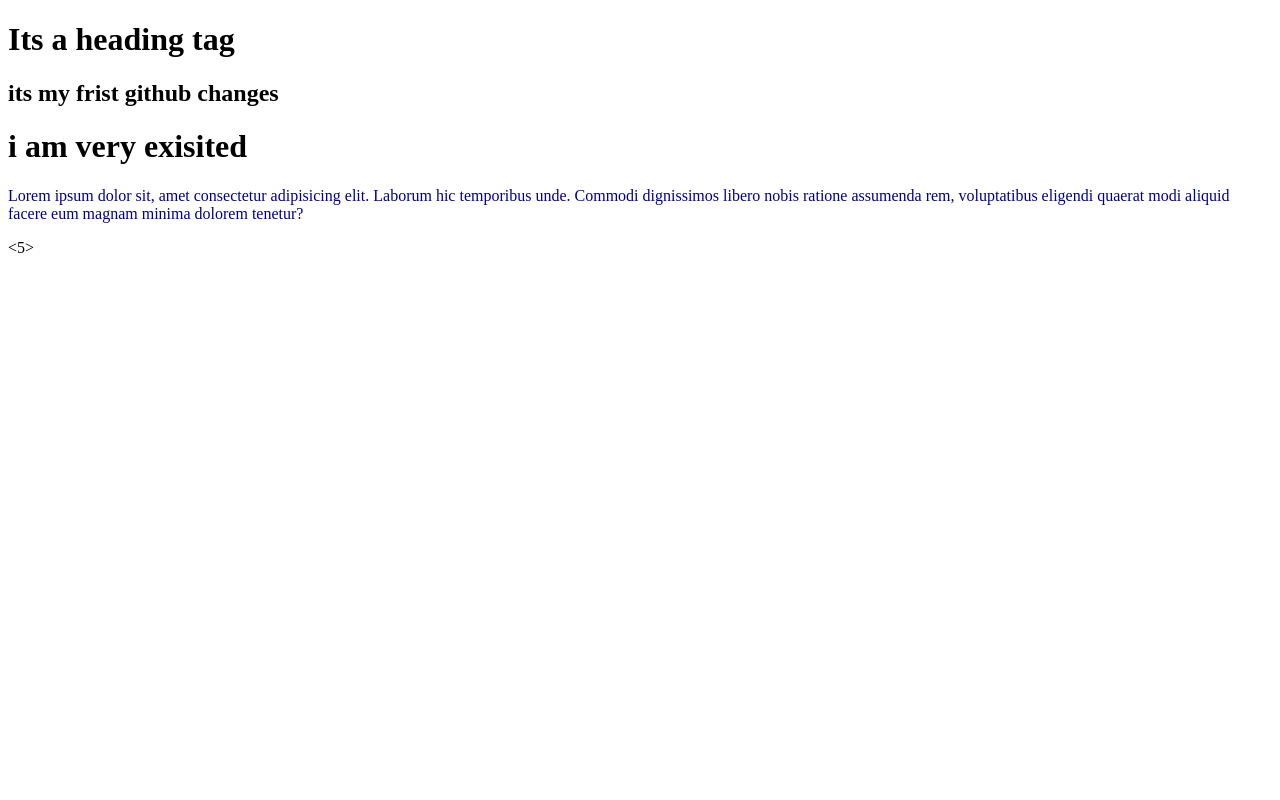
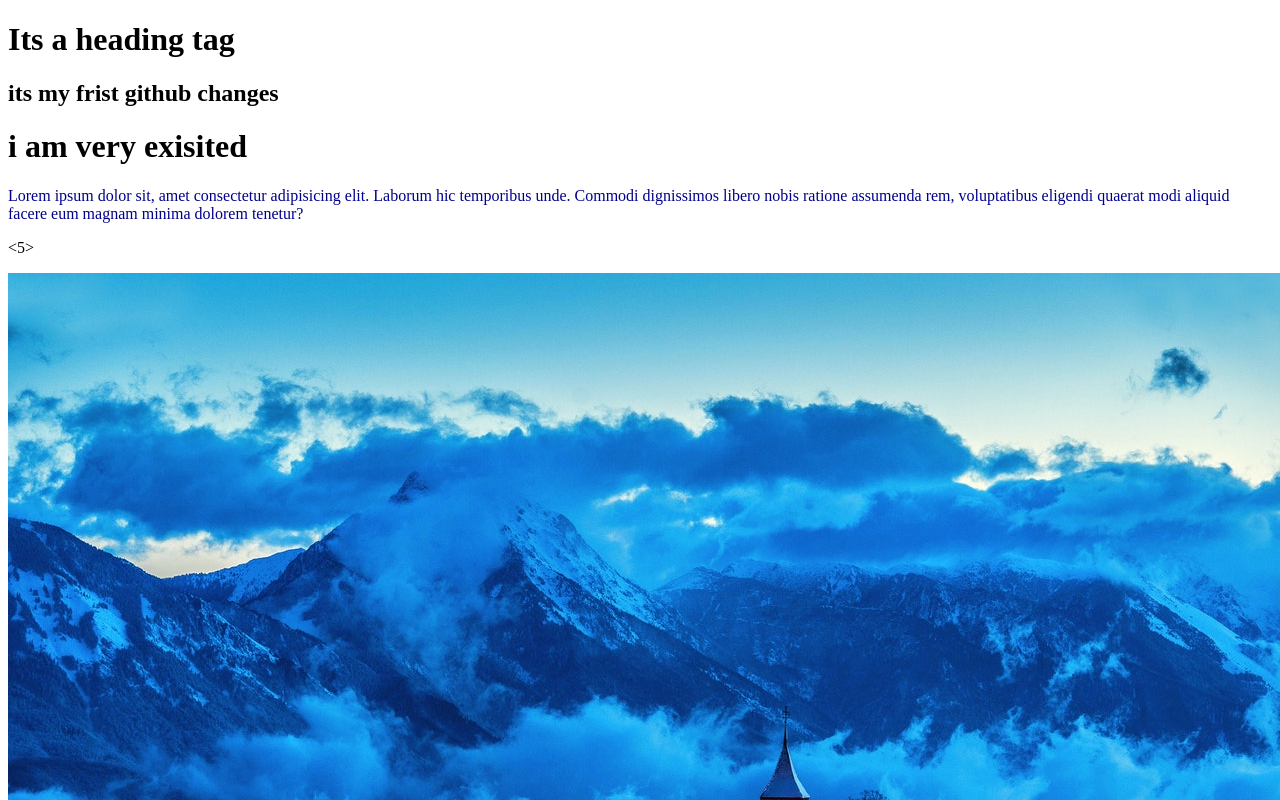
Before and after one commit to Anandamyeedas/My-optional-repo, a plain HTML site: page index.html in a window 1280 px wide. Shown: the top 800 px of the page. Drawn offline with Linux system fonts and the light colour scheme.

Commit message:
image add

```diff
--- a/index.html
+++ b/index.html
@@ -14,5 +14,6 @@
     <p>Lorem ipsum dolor sit, amet consectetur adipisicing elit. Laborum hic temporibus unde. Commodi dignissimos libero nobis ratione assumenda rem, voluptatibus eligendi quaerat modi aliquid facere eum magnam minima dolorem tenetur?
     </p>
     <5></5></p>
+    <img src="image/cold.jpg" alt="">
 </body>
 </html>
```
Also changed, not shown: image/cold.jpg (added).
